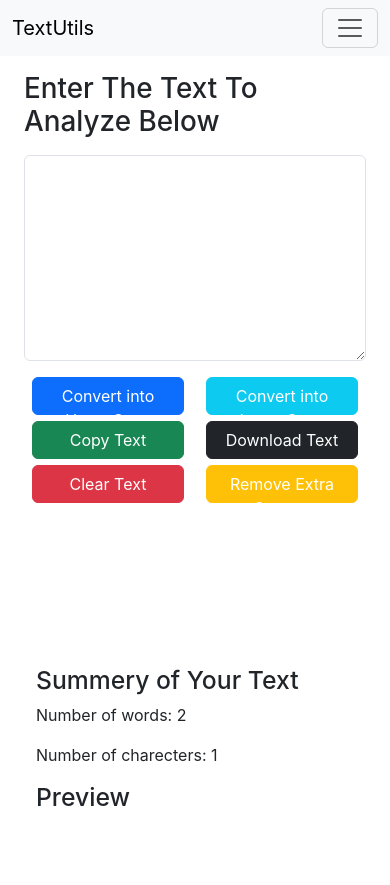
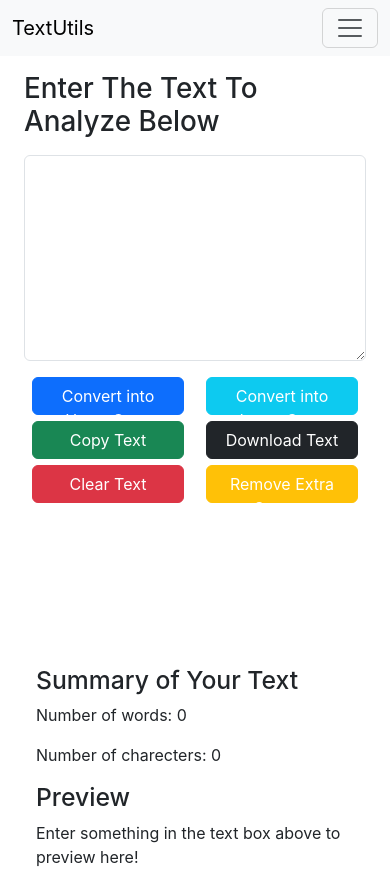
Before and after one commit to Mahelaka29/texto-app, a React (Create React App) app: page / in a window 390 px wide. Before the commit the page ends 844 px from the top, so only its background shows below. Built offline with nearby package versions, Linux system fonts and the light colour scheme.

Commit message:
Responsive Commit

```diff
--- a/src/components/TextForm.js
+++ b/src/components/TextForm.js
@@ -48,7 +48,7 @@ function TextFrom(props) {
     setText(event.target.value);
   };
 
-  const [text, setText] = useState(" ");
+  const [text, setText] = useState("");
   return (
     <>
       <div className="container">
@@ -106,14 +106,12 @@ function TextFrom(props) {
         </div>
 
         <div className="container my-3">
-          <h2 className="summ">Summery of Your Text</h2>
-          <p>Number of words: {text.split(" ").length}</p>
-          <p>Number of charecters: {text.length} </p>
+          <h2 className="summ">Summary of Your Text</h2>
+          <p>Number of words: {text.split("").length}</p>
+          <p>Number of charecters: {text.length}</p>
           <h2 className="prev">Preview</h2>
           <p>
-            {text.length > 0
-              ? text
-              : "Enter something in the text box above to preview here!"}
+            {text.length > 0 ? text : "Enter something in the text box above to preview here!"}
           </p>
         </div>
       </div>
```
